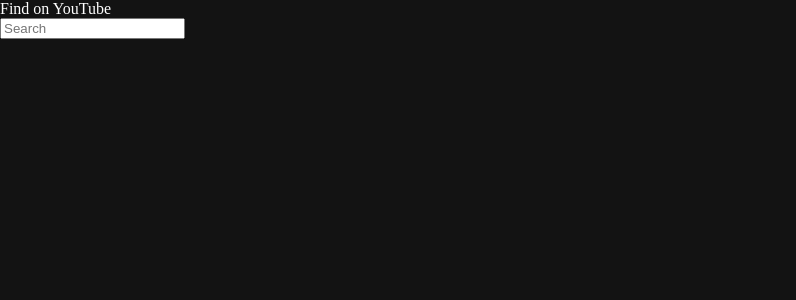
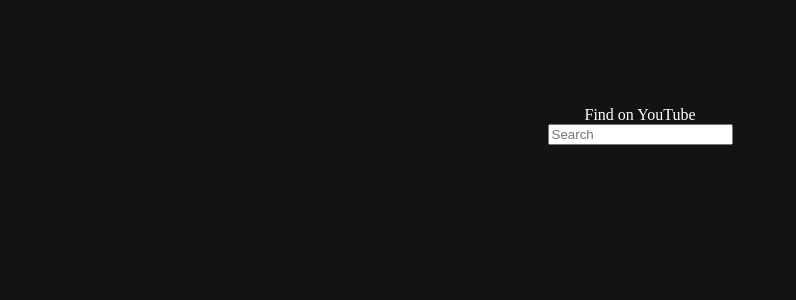
Before and after one commit to lazoliver/teste-react, a React (Create React App) app: page / in a window 1280 px wide. Shown: the top 300 px of the page, without its empty margins (0-796 px from the left). Built offline with nearby package versions, Linux system fonts and the light colour scheme.

Commit message:
css-900px

```diff
--- a/src/components/VideoList.js
+++ b/src/components/VideoList.js
@@ -6,7 +6,7 @@ const VideoList = ({videos, handleVideoSelect}) => {
         return <VideoItem key={video.id.videoId} video={video} handleVideoSelect={handleVideoSelect} />
     });
 
-    return <div>{renderedVideos}</div>
+    return <div className="videos-list">{renderedVideos}</div>
 };
 
 export default VideoList;
--- a/src/styles/styles.css
+++ b/src/styles/styles.css
@@ -12,6 +12,11 @@ html, body {
     background-color: #270031;
 }
 
+.search-label {
+    display: flex;
+    justify-content: center;
+}
+
 @media (max-width: 480px) {
     .home, .search, .iframe, .video-iframe, .video-iframe-details, .video-item, .video-item-card-details {
         display: grid;
@@ -21,6 +26,11 @@ html, body {
 
     .search {
         min-height: 150px;
+    }
+
+    .search-label {
+        display: flex;
+        justify-content: center;
     }
 
     .iframe {
@@ -83,5 +93,41 @@ html, body {
 }
 
 @media (min-width: 901px) {
+    .home, .search, .iframe, .video-iframe, .video-iframe-details, .video-item, .video-item-card-details {
+        display: grid;
+        justify-content: center;
+        align-items: center;
+    }
 
+    .search {
+        min-height: 250px;
+    }
+
+    .iframe {
+        padding: 10px;
+    }
+
+    .video-container, .video-item {
+        border: solid 2px;
+        border-radius: 6px;
+        padding: 10px;
+    }
+
+    .video-iframe-details, .video-item {
+        max-width: 450px;
+    }
+
+    .videos-list {
+        display: grid;
+        grid-template-columns: 1fr 1fr;
+    }
+
+    .video-list-items, .video-item {
+        padding: 20px;
+    }
+
+    .video-item {
+        max-width: 304px;
+        margin: 40px
+    }
 }
```
